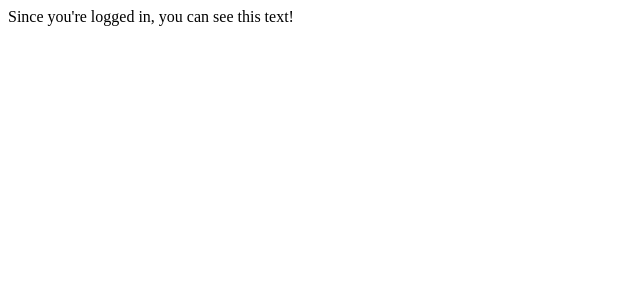
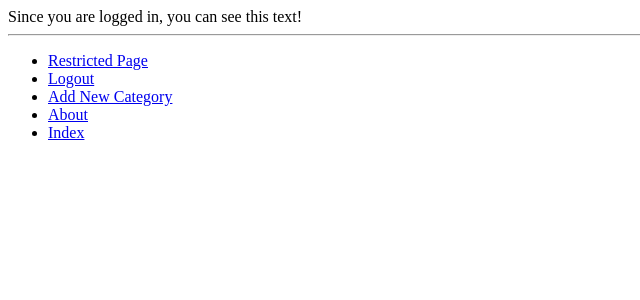
Before and after one commit to hdunlop310/tango_with_django_project, a Django app: page /rango/restricted/ in a window 1280 px wide. Shown: the top 300 px of the page, without its empty margins (0-640 px from the left). Run offline with Django 3.2, Linux system fonts and the light colour scheme; the visitor is signed in with stand-in values (Sample User, id 1).

Commit message:
finished chap9

```diff
--- a/rango/views.py
+++ b/rango/views.py
@@ -9,6 +9,7 @@ from rango.forms import PageForm
 from rango.forms import UserForm, UserProfileForm
 from django.contrib.auth import authenticate, login, logout
 from django.contrib.auth.decorators import login_required
+
 
 def index(request):
     category_list = Category.objects.order_by('-likes')[:5]
@@ -44,6 +45,7 @@ def show_category(request, category_name_slug):
     return render(request, 'rango/category.html', context=context_dict)
 
 
+@login_required
 def add_category(request):
     form = CategoryForm()
 
@@ -59,6 +61,7 @@ def add_category(request):
     return render(request, 'rango/add_category.html', {'form': form})
 
 
+@login_required
 def add_page(request, category_name_slug):
     try:
         category = Category.objects.get(slug=category_name_slug)
@@ -114,9 +117,10 @@ def register(request):
         profile_form = UserProfileForm()
     return render(request,
                   'rango/register.html',
-                  context = {'user_form': user_form,
-                             'profile_form': profile_form,
-                             'registered': registered})
+                  context={'user_form': user_form,
+                           'profile_form': profile_form,
+                           'registered': registered})
+
 
 def user_login(request):
     if request.method == 'POST':
@@ -137,9 +141,11 @@ def user_login(request):
     else:
         return render(request, 'rango/login.html')
 
+
 @login_required
 def restricted(request):
-    return HttpResponse("Since you're logged in, you can see this text!")
+    return render(request, 'rango/restricted.html')
+
 
 @login_required
 def user_logout(request):
--- a/templates/rango/restricted.html
+++ b/templates/rango/restricted.html
@@ -3,9 +3,9 @@
 {% load staticfiles %}
 
 {% block title_block %}
-	Restricted Page.
+	Restricted Page
 {% endblock %}
 
 {% block body_block %}
-	Since you're logged in, you can see this text!
+    Since you are logged in, you can see this text!
 {% endblock %}
```
